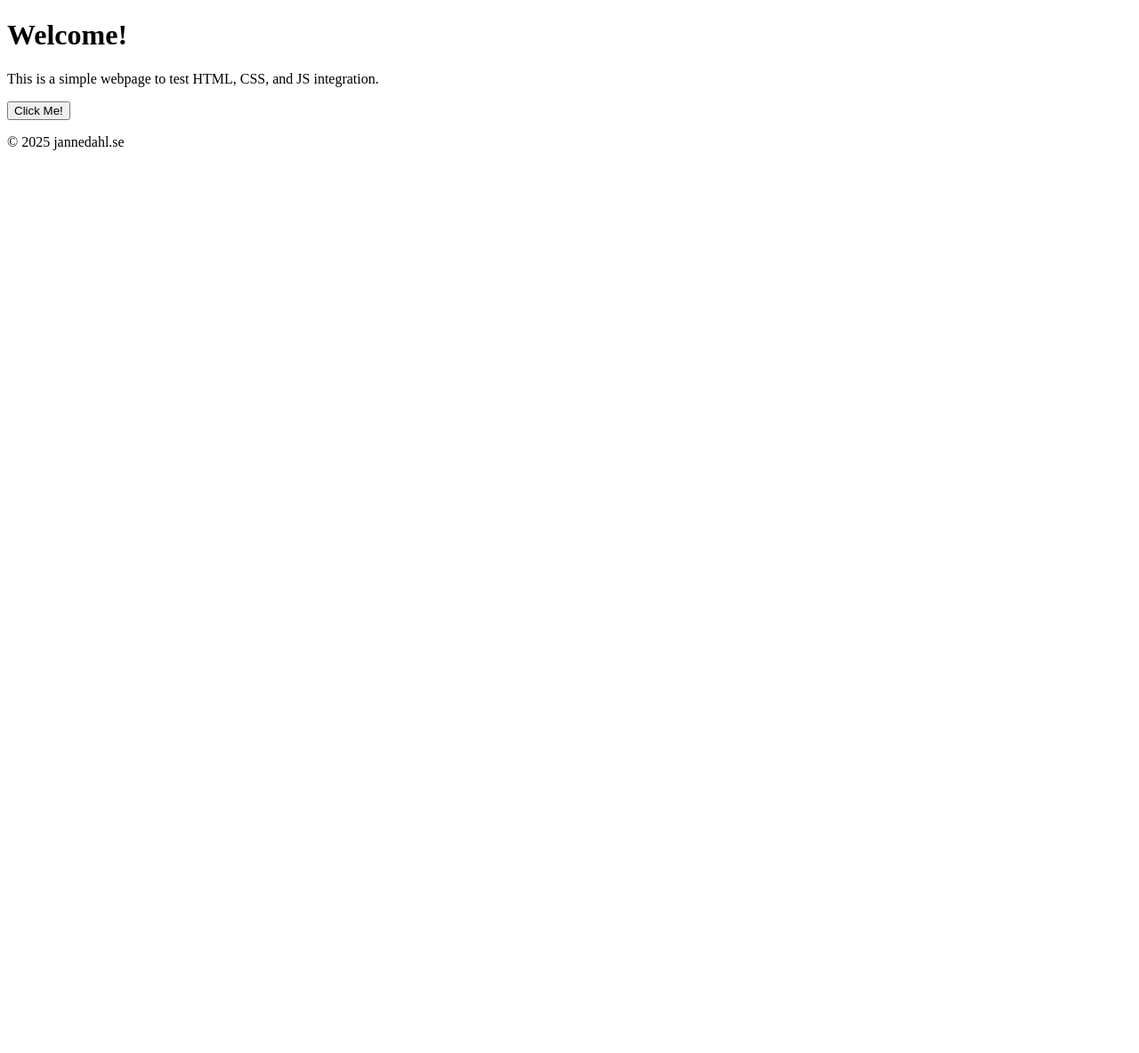
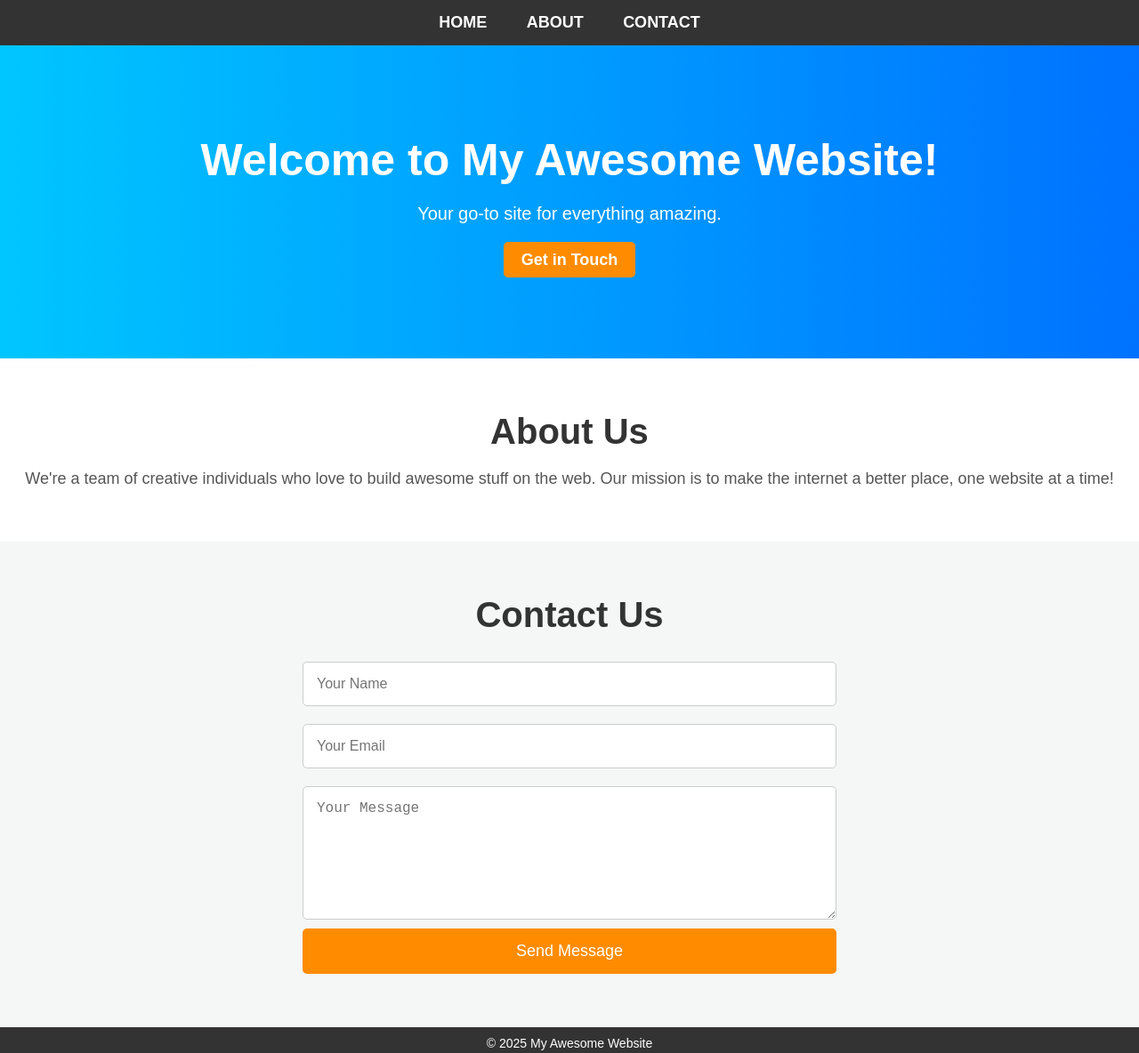
Before and after one commit to Jannedahl1/jannedahl.se, a plain HTML site: page index.html in a window 1280 px wide. Shown: the whole page at 89% size. Before the commit the page ends 800 px from the top, so only its background shows below. Drawn offline with Linux system fonts and the light colour scheme.

Commit message:
Tryin stuff

```diff
--- a/index.html
+++ b/index.html
@@ -3,21 +3,45 @@
 <head>
     <meta charset="UTF-8">
     <meta name="viewport" content="width=device-width, initial-scale=1.0">
-    <title>Simple Webpage</title>
-    <link rel="stylesheet" href="style.css">
+    <title>My Enhanced Website</title>
+    <link rel="stylesheet" href="styles.css">
 </head>
 <body>
     <header>
-        <h1>Welcome!</h1>
+        <nav>
+            <ul>
+                <li><a href="#">Home</a></li>
+                <li><a href="#about">About</a></li>
+                <li><a href="#contact">Contact</a></li>
+            </ul>
+        </nav>
     </header>
 
-    <section class="content">
-        <p>This is a simple webpage to test HTML, CSS, and JS integration.</p>
-        <button id="clickMeBtn">Click Me!</button>
+    <section id="hero">
+        <div class="hero-content">
+            <h1>Welcome to My Awesome Website!</h1>
+            <p>Your go-to site for everything amazing.</p>
+            <a href="#contact" class="cta-button">Get in Touch</a>
+        </div>
+    </section>
+
+    <section id="about">
+        <h2>About Us</h2>
+        <p>We're a team of creative individuals who love to build awesome stuff on the web. Our mission is to make the internet a better place, one website at a time!</p>
+    </section>
+
+    <section id="contact">
+        <h2>Contact Us</h2>
+        <form id="contactForm">
+            <input type="text" id="name" placeholder="Your Name" required>
+            <input type="email" id="email" placeholder="Your Email" required>
+            <textarea id="message" placeholder="Your Message" required></textarea>
+            <button type="submit" id="submitBtn">Send Message</button>
+        </form>
     </section>
 
     <footer>
-        <p>&copy; 2025 jannedahl.se</p>
+        <p>&copy; 2025 My Awesome Website</p>
     </footer>
 
     <script src="script.js"></script>
--- a/script.js
+++ b/script.js
@@ -1,7 +1,14 @@
-// Get the button element
-const clickMeButton = document.getElementById("clickMeBtn");
+// Simple form submission behavior
+document.getElementById('contactForm').addEventListener('submit', function(e) {
+    e.preventDefault();
 
-// Add an event listener for the button click
-clickMeButton.addEventListener("click", function() {
-    alert("Button clicked!");
+    const name = document.getElementById('name').value;
+    const email = document.getElementById('email').value;
+    const message = document.getElementById('message').value;
+
+    // Show alert for now (you can connect this to an actual backend later)
+    alert(`Message sent by: ${name}\nEmail: ${email}\nMessage: ${message}`);
+
+    // Reset the form after submission
+    document.getElementById('contactForm').reset();
 });
--- a/styles.css
+++ b/styles.css
@@ -1,4 +1,4 @@
-/* Basic resets */
+/* Basic Reset */
 * {
     margin: 0;
     padding: 0;
@@ -6,43 +6,139 @@
 }
 
 body {
-    font-family: Arial, sans-serif;
-    background-color: #f4f4f4;
+    font-family: 'Arial', sans-serif;
+    background-color: #f4f7f6;
     color: #333;
-    text-align: center;
-    padding: 20px;
 }
 
-header {
-    background-color: #4CAF50;
-    color: white;
-    padding: 20px;
+a {
+    text-decoration: none;
+    color: inherit;
 }
 
-h1 {
-    font-size: 2.5rem;
+/* Header Styles */
+header {
+    background-color: #333;
+    color: #fff;
+    padding: 15px 0;
+    text-align: center;
 }
 
-.content {
-    margin-top: 30px;
+header nav ul {
+    list-style-type: none;
 }
 
-button {
+header nav ul li {
+    display: inline;
+    margin: 0 20px;
+}
+
+header nav ul li a {
+    color: #fff;
+    font-size: 18px;
+    text-transform: uppercase;
+    font-weight: bold;
+}
+
+/* Hero Section */
+#hero {
+    background: linear-gradient(to right, #00c6ff, #0072ff);
+    color: #fff;
+    text-align: center;
+    padding: 100px 20px;
+}
+
+.hero-content h1 {
+    font-size: 50px;
+    margin-bottom: 20px;
+}
+
+.hero-content p {
+    font-size: 20px;
+    margin-bottom: 30px;
+}
+
+.cta-button {
+    background-color: #ff8c00;
+    color: white;
     padding: 10px 20px;
-    font-size: 1rem;
-    background-color: #008CBA;
+    border-radius: 5px;
+    font-size: 18px;
+    font-weight: bold;
+    transition: background-color 0.3s ease;
+}
+
+.cta-button:hover {
+    background-color: #e77d00;
+}
+
+/* About Section */
+#about {
+    padding: 60px 20px;
+    background-color: #ffffff;
+    text-align: center;
+}
+
+#about h2 {
+    font-size: 40px;
+    margin-bottom: 20px;
+}
+
+#about p {
+    font-size: 18px;
+    color: #555;
+}
+
+/* Contact Section */
+#contact {
+    padding: 60px 20px;
+    background-color: #f4f7f6;
+    text-align: center;
+}
+
+#contact h2 {
+    font-size: 40px;
+    margin-bottom: 20px;
+}
+
+#contact form {
+    display: flex;
+    flex-direction: column;
+    max-width: 600px;
+    margin: 0 auto;
+}
+
+#contact input, #contact textarea {
+    padding: 15px;
+    margin: 10px 0;
+    border: 1px solid #ccc;
+    border-radius: 5px;
+    font-size: 16px;
+}
+
+#contact textarea {
+    height: 150px;
+}
+
+#submitBtn {
+    background-color: #ff8c00;
     color: white;
+    padding: 15px;
     border: none;
     border-radius: 5px;
+    font-size: 18px;
     cursor: pointer;
 }
 
-button:hover {
-    background-color: #005f75;
+#submitBtn:hover {
+    background-color: #e77d00;
 }
 
+/* Footer */
 footer {
-    margin-top: 50px;
-    font-size: 0.8rem;
-    color: #777;
+    background-color: #333;
+    color: #fff;
+    padding: 10px;
+    text-align: center;
+    font-size: 14px;
 }
```
